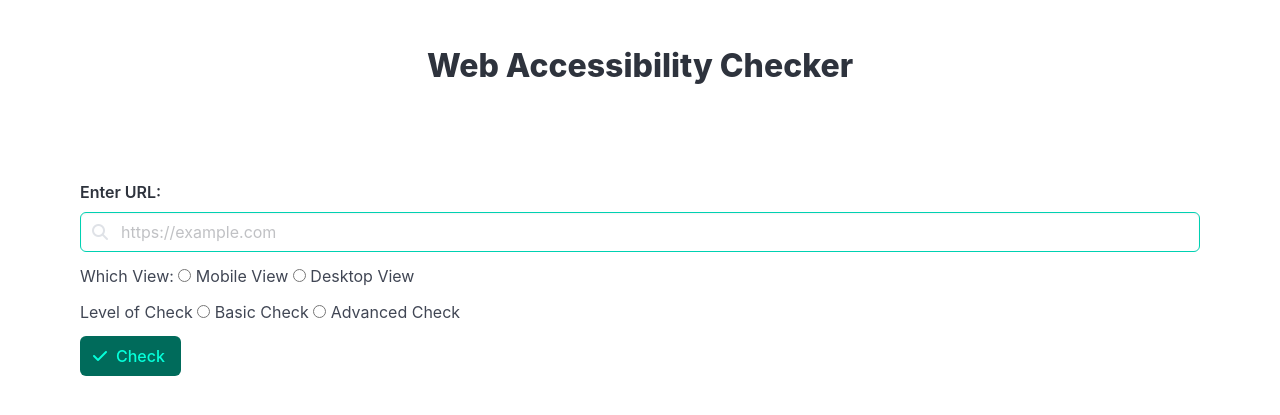
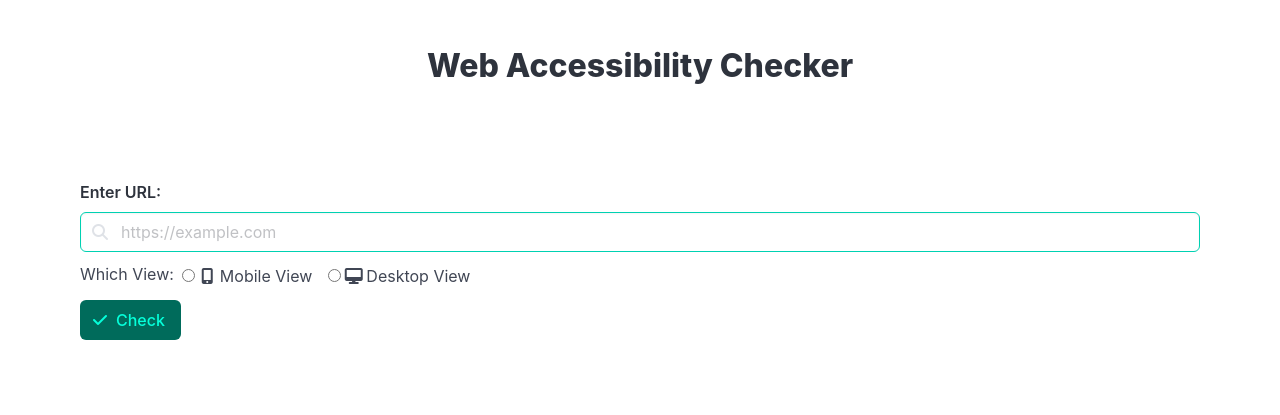
Before and after one commit to Programmer-Arvind/Web-Accessibilty-Checker, a Flask app: page / in a window 1280 px wide. Shown: the top 415 px of the page. Run offline with Flask 3, Linux system fonts and the light colour scheme.

Commit message:
Update : Content

```diff
--- a/templates/index.html
+++ b/templates/index.html
@@ -32,18 +32,22 @@
                             </span>
                         </p>
                     </div>
-                    <div class="field">
-                        <label id="view" class="radio">Which View: </label>
-                        <input id="view" name="view" type="radio" />
-                        Mobile View
-                        <input id="view" name="view" type="radio" />
-                        Desktop View
-                    </div>
-                    <div class="field"><label id="check" class="radio">Level of Check</label>
-                        <input id="check" name="check" type="radio" />
-                        Basic Check
-                        <input id="check" name="check" type="radio" />
-                        Advanced Check
+                    <div class="field is-horizontal">
+                        <label for="view" class="radio">Which View:</label>
+                        <div class="control ml-2">
+                            <input id="mobile-view" name="view" type="radio" aria-label="Mobile view" />
+                            <span class="icon is-small is-left">
+                                <i class="fas fa-mobile-alt"></i>
+                            </span>
+                            Mobile View
+                        </div>
+                        <div class="control ml-4">
+                            <input id="desktop-view" name="view" type="radio" aria-label="Desktop view" />
+                            <span class="icon is-small is-left">
+                                <i class="fas fa-desktop-alt"></i>
+                            </span>
+                            Desktop View
+                        </div>
                     </div>
 
                     <submit class="button is-primary is-dark"><span class="icon is-small"><i
```
